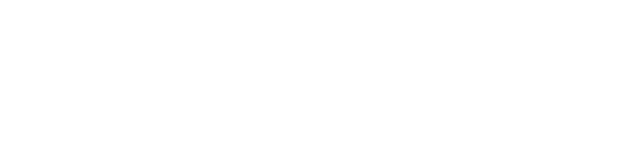
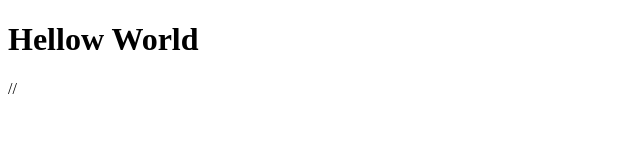
Before and after one commit to nalttyn/kadai, a plain HTML site: page exC1.html in a window 1280 px wide. Shown: the whole page, without its empty margins (0-640 px from the left). Drawn offline with Linux system fonts and the light colour scheme.

Commit message:
Update exC1.html

```diff
--- a/exC1.html
+++ b/exC1.html
@@ -5,12 +5,12 @@
     <title>My test page</title>
   </head>
   <body>
-    <h1 id="head"></h1>
+    <h1> Hellow World </h1>
 
-     <script>
-       const temp = document.querySelector("head");
-       temp.textContent = "Hello World";
+    // <script>
+       //const temp = document.querySelector("head");
+      // temp.textContent = "Hello World";
 
-    </script>
+   // </script>
   </body>
  </html>
```
